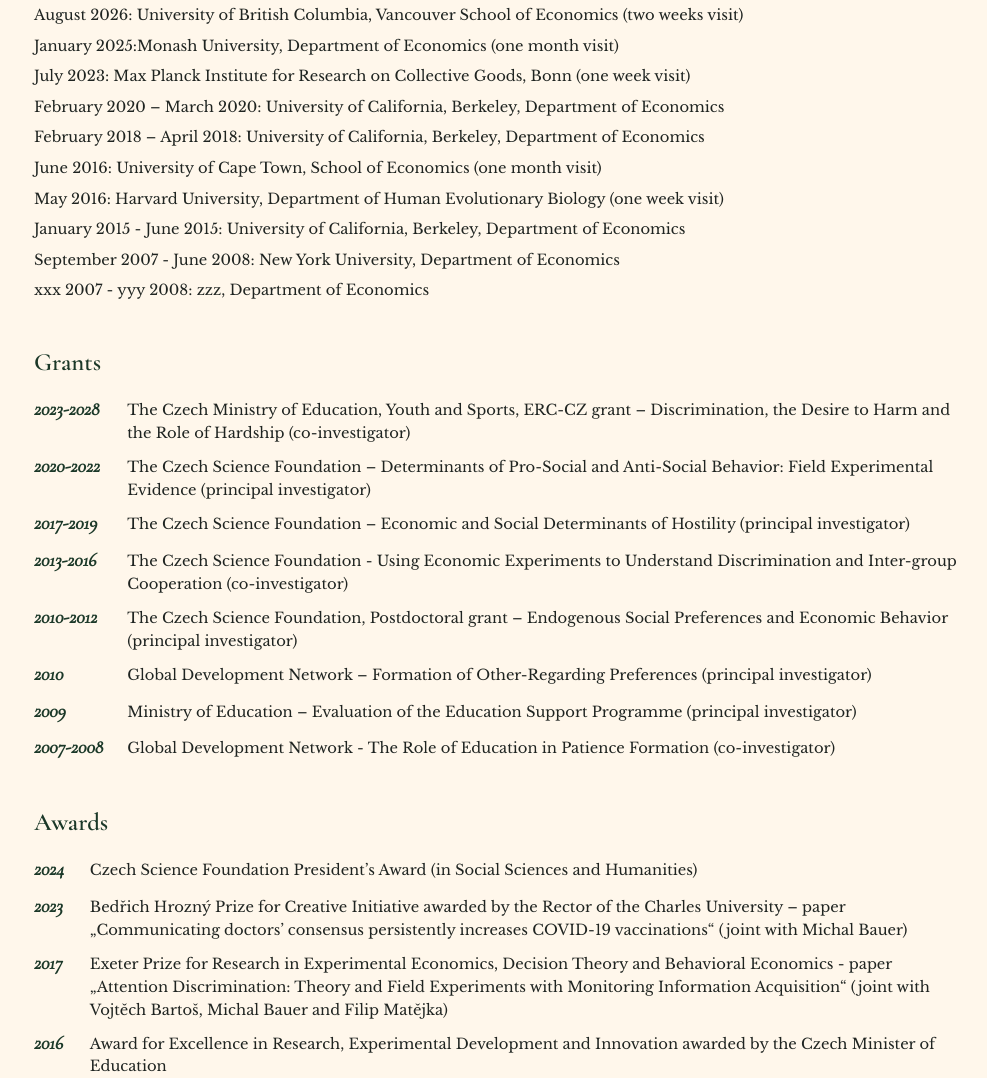
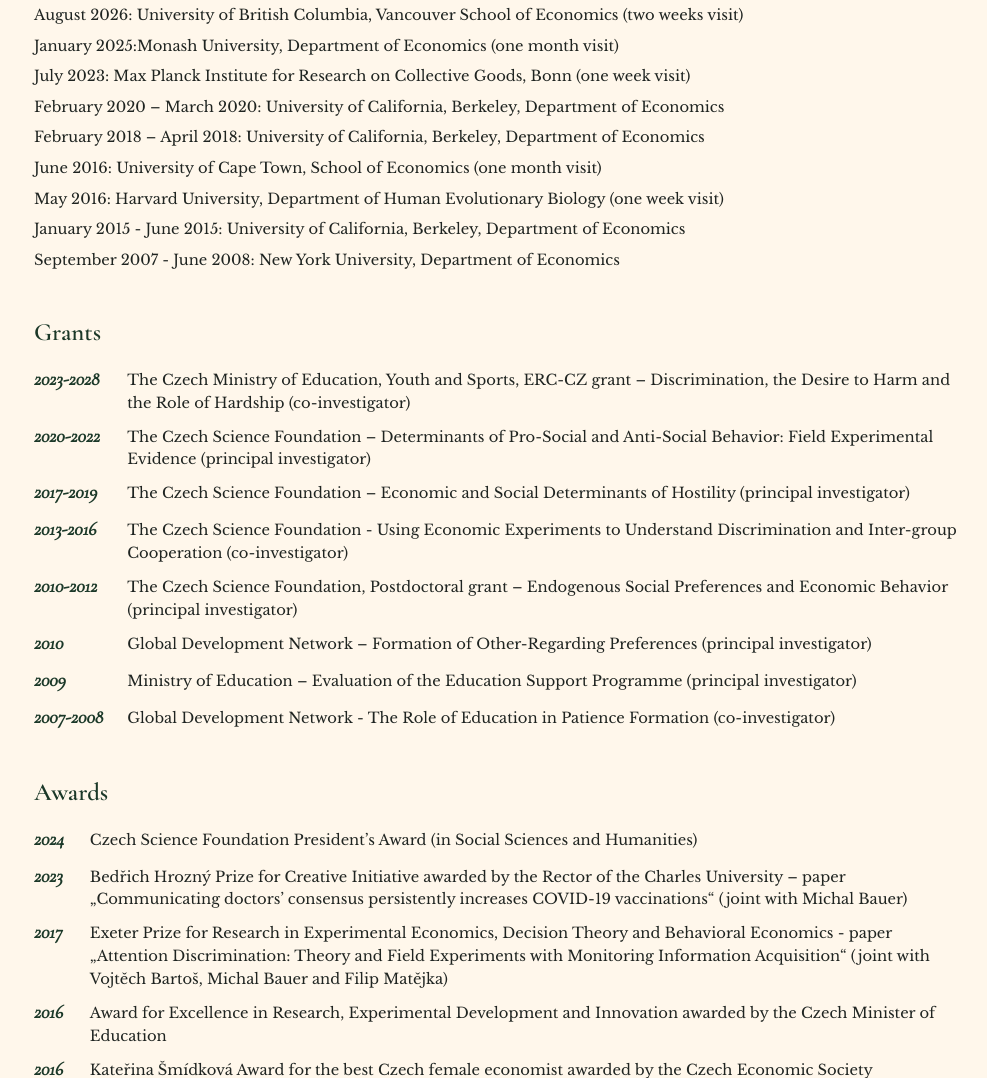
Before and after one commit to julie-chytilova/julie-chytilova.github.io, a plain HTML site: page index.html in a window 1280 px wide. Shown: the part 2883-3961 px from the top of the page, without its empty margins (140-1127 px from the left). Drawn offline with Linux system fonts and the light colour scheme.

Commit message:
new visit deleted

```diff
--- a/index.html
+++ b/index.html
@@ -201,7 +201,6 @@
           <li>May 2016: Harvard University, Department of Human Evolutionary Biology (one week visit)</li>
           <li>January 2015 - June 2015: University of California, Berkeley, Department of Economics</li>
           <li>September 2007 - June 2008: New York University, Department of Economics</li>
-          <li>xxx 2007 - yyy 2008: zzz, Department of Economics</li>
         </ul>
       </div>
 
```
